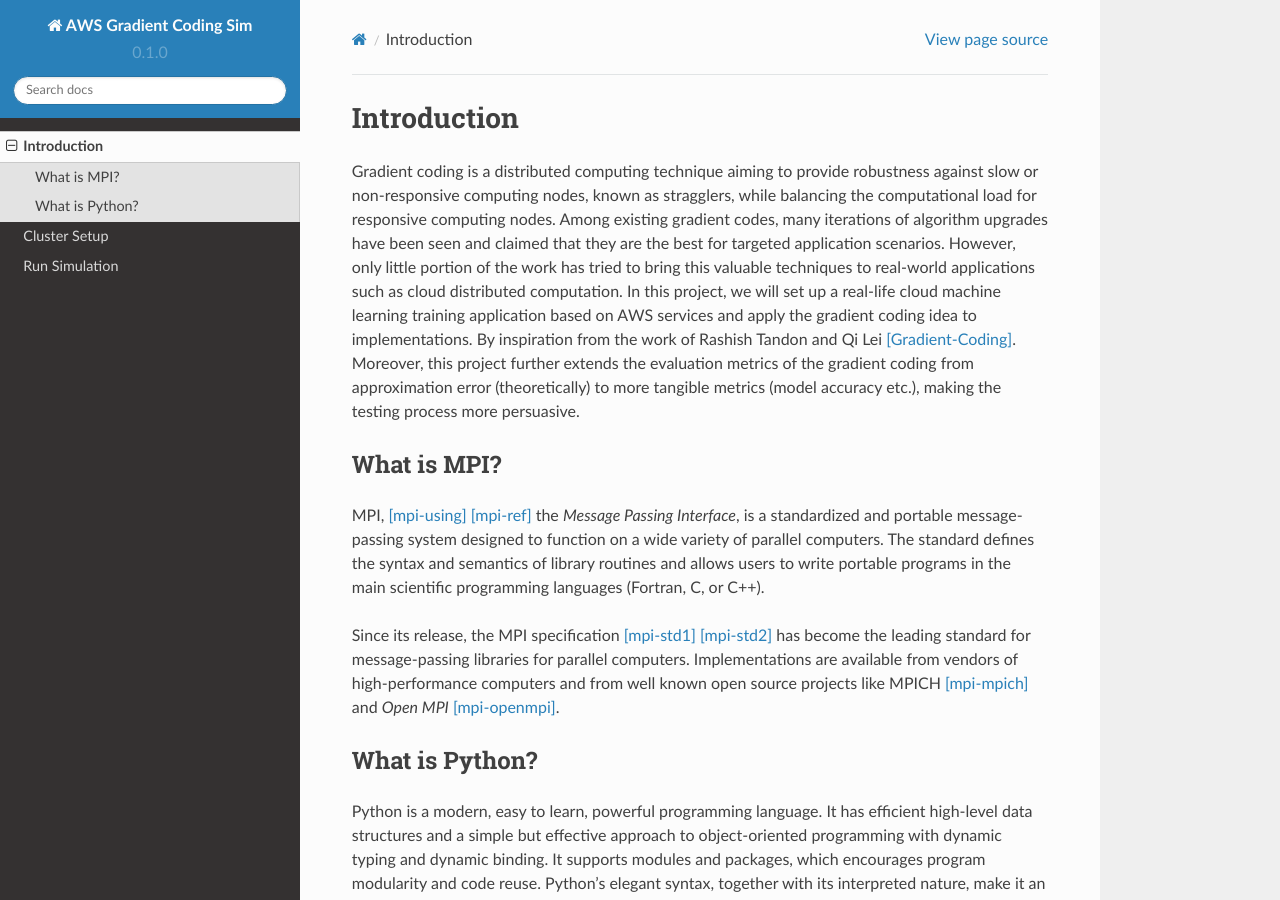
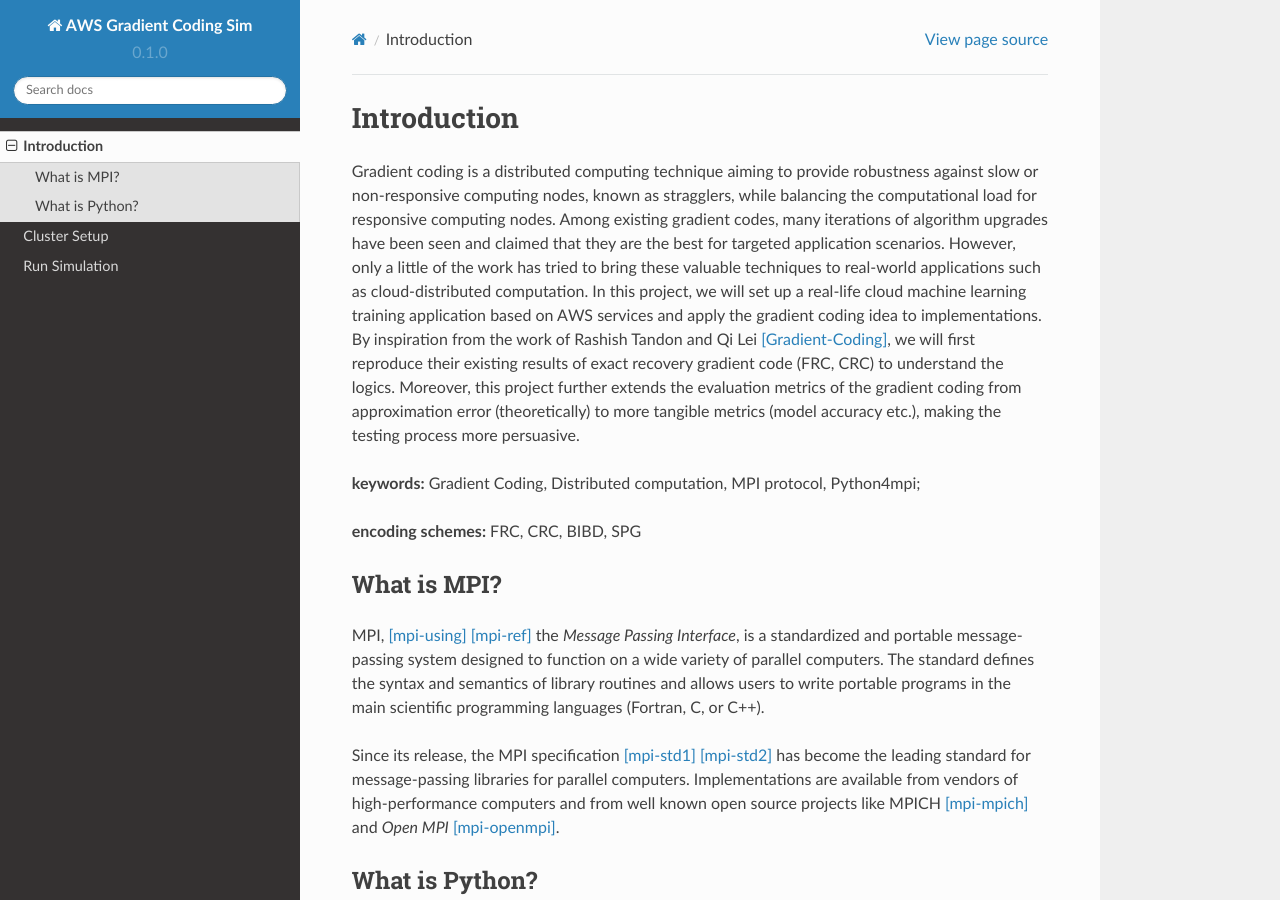
Before and after one commit to ZeeChono/GradientCodeReadDocs, a Sphinx documentation site: the page built from docs/source/intro.rst, in a window 1280 px wide and 900 px high. Built offline with Sphinx 7.4.7 and the Read the Docs theme 2.0.0, drawn with Linux system fonts in a browser that asks for light colours.

Commit message:
Update intro.rst

```diff
--- a/docs/source/intro.rst
+++ b/docs/source/intro.rst
@@ -1,9 +1,11 @@
 Introduction
 ============
 
-Gradient coding is a distributed computing technique aiming to provide robustness against slow or non-responsive computing nodes, known as stragglers, while balancing the computational load for responsive computing nodes. Among existing gradient codes, many iterations of algorithm upgrades have been seen and claimed that they are the best for targeted application scenarios. However, only little portion of the work has tried to bring this valuable techniques to real-world applications such as cloud distributed computation. In this project, we will set up a real-life cloud machine learning training application based on AWS services and apply the gradient coding idea to implementations. By inspiration from the work of Rashish Tandon and Qi Lei [Gradient-Coding]_. Moreover, this project further extends the evaluation metrics of the gradient coding from approximation error (theoretically) to more tangible metrics (model accuracy etc.), making the testing process more persuasive.
+Gradient coding is a distributed computing technique aiming to provide robustness against slow or non-responsive computing nodes, known as stragglers, while balancing the computational load for responsive computing nodes. Among existing gradient codes, many iterations of algorithm upgrades have been seen and claimed that they are the best for targeted application scenarios. However, only a little of the work has tried to bring these valuable techniques to real-world applications such as cloud-distributed computation. In this project, we will set up a real-life cloud machine learning training application based on AWS services and apply the gradient coding idea to implementations. By inspiration from the work of Rashish Tandon and Qi Lei [Gradient-Coding]_, we will first reproduce their existing results of exact recovery gradient code (FRC, CRC) to understand the logics. Moreover, this project further extends the evaluation metrics of the gradient coding from approximation error (theoretically) to more tangible metrics (model accuracy etc.), making the testing process more persuasive.
 
+**keywords:** Gradient Coding, Distributed computation, MPI protocol, Python4mpi;
 
+**encoding schemes:** FRC, CRC, BIBD, SPG
 
 
 What is MPI?
```
